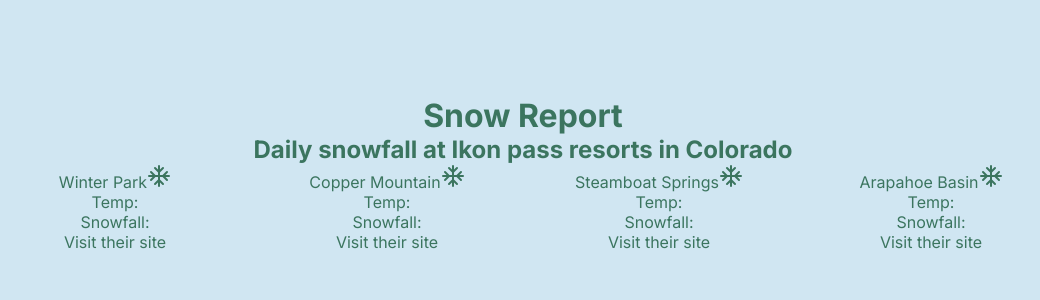
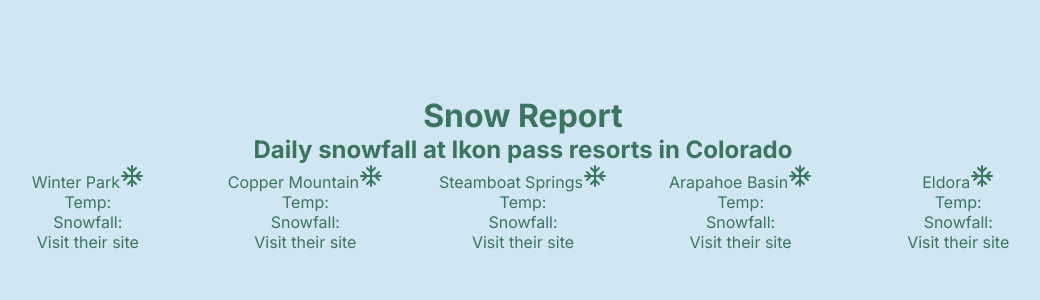
Before and after one commit to seeincodes/ski-report, a Next.js app: page / in a window 1280 px wide. Shown: the top 300 px of the page, without its empty margins (117-1157 px from the left). Built offline with nearby package versions, Linux system fonts and the light colour scheme; no server answers.

Commit message:
add eldora

```diff
--- a/src/app/page.module.css
+++ b/src/app/page.module.css
@@ -7,33 +7,6 @@
   padding: 6rem;
 }
 
-.description {
-  display: inherit;
-  justify-content: inherit;
-  align-items: inherit;
-  font-size: 0.85rem;
-  max-width: var(--max-width);
-  width: 100%;
-  z-index: 2;
-  font-family: var(--font-mono);
-}
-
-.description a {
-  display: flex;
-  justify-content: center;
-  align-items: center;
-  gap: 0.5rem;
-}
-
-.description p {
-  position: relative;
-  margin: 0;
-  padding: 1rem;
-  background-color: rgba(var(--callout-rgb), 0.5);
-  border: 1px solid rgba(var(--callout-border-rgb), 0.3);
-  border-radius: var(--border-radius);
-}
-
 .h1 {
   justify-content: center;
 }
@@ -41,7 +14,7 @@
 .grid {
   text-align: center;
   display: grid;
-  grid-template-columns: repeat(4, minmax(25%, auto));
+  grid-template-columns: repeat(5, minmax(20%, auto));
   max-width: 100%;
   width: var(--max-width);
 }
--- a/src/app/page.tsx
+++ b/src/app/page.tsx
@@ -39,6 +39,14 @@
       snowfall: "",
       lat: 39.6426,
       long: -105.8719,
+      website: "https://www.arapahoebasin.com/snow-report/#snowReport",
+    },
+    {
+      name: "Eldora",
+      temp: "",
+      snowfall: "",
+      lat: 39.937529,
+      long: -105.582795,
       website: "https://www.arapahoebasin.com/snow-report/#snowReport",
     },
   ]);
```
